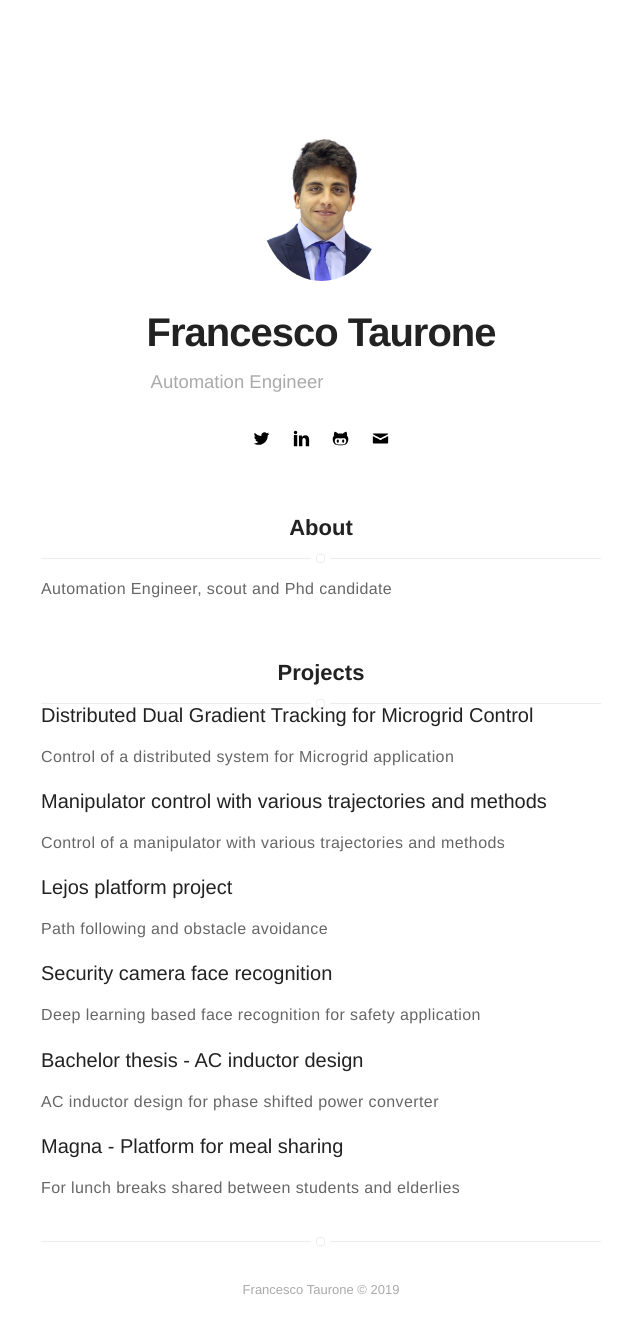
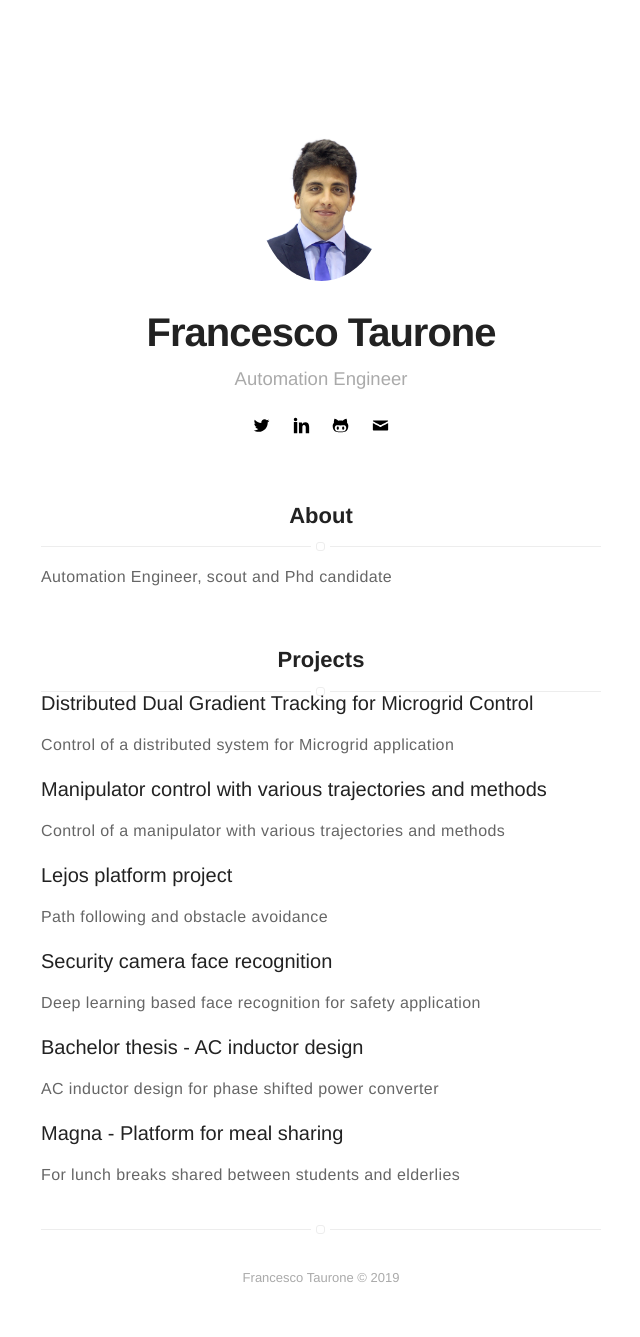
Before and after one commit to francescotaurone/francescotaurone.github.io, a Jekyll site: the page built from index.html, in a window 1280 px wide. Shown: the whole page, without its empty margins (319-959 px from the left). Built offline with Jekyll 4.4.1, drawn with Linux system fonts in a browser that asks for light colours.

Commit message:
Update header.sass

```diff
--- a/_sass/components/header.sass
+++ b/_sass/components/header.sass
@@ -23,8 +23,7 @@
         font-style: normal
         color: $gama
         width: 70%
-        margin-up: 0px
-        margin-bottom: 30px
+        margin: 0 auto 0px
 
         // if you put some links in your bio. ;)
         a
```
